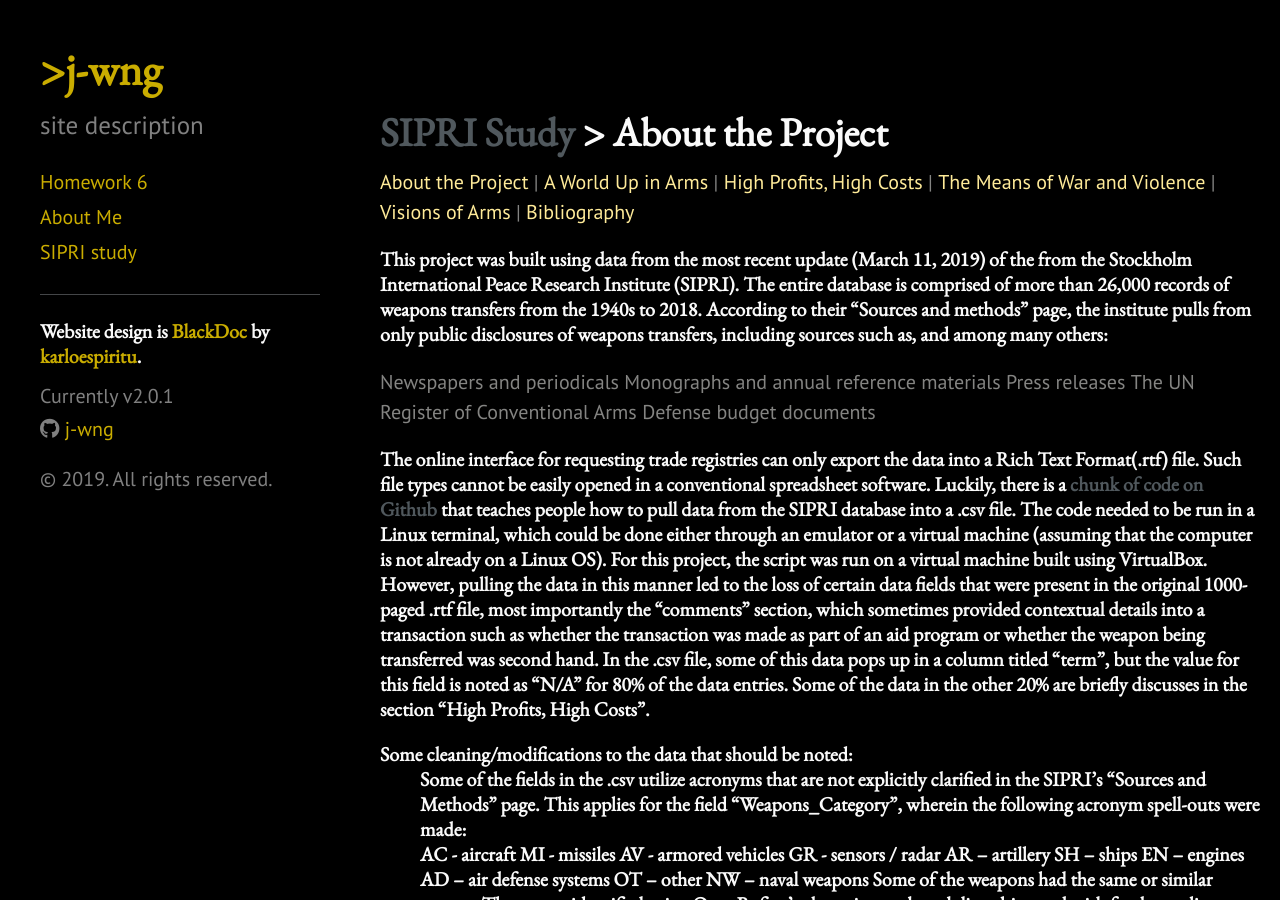
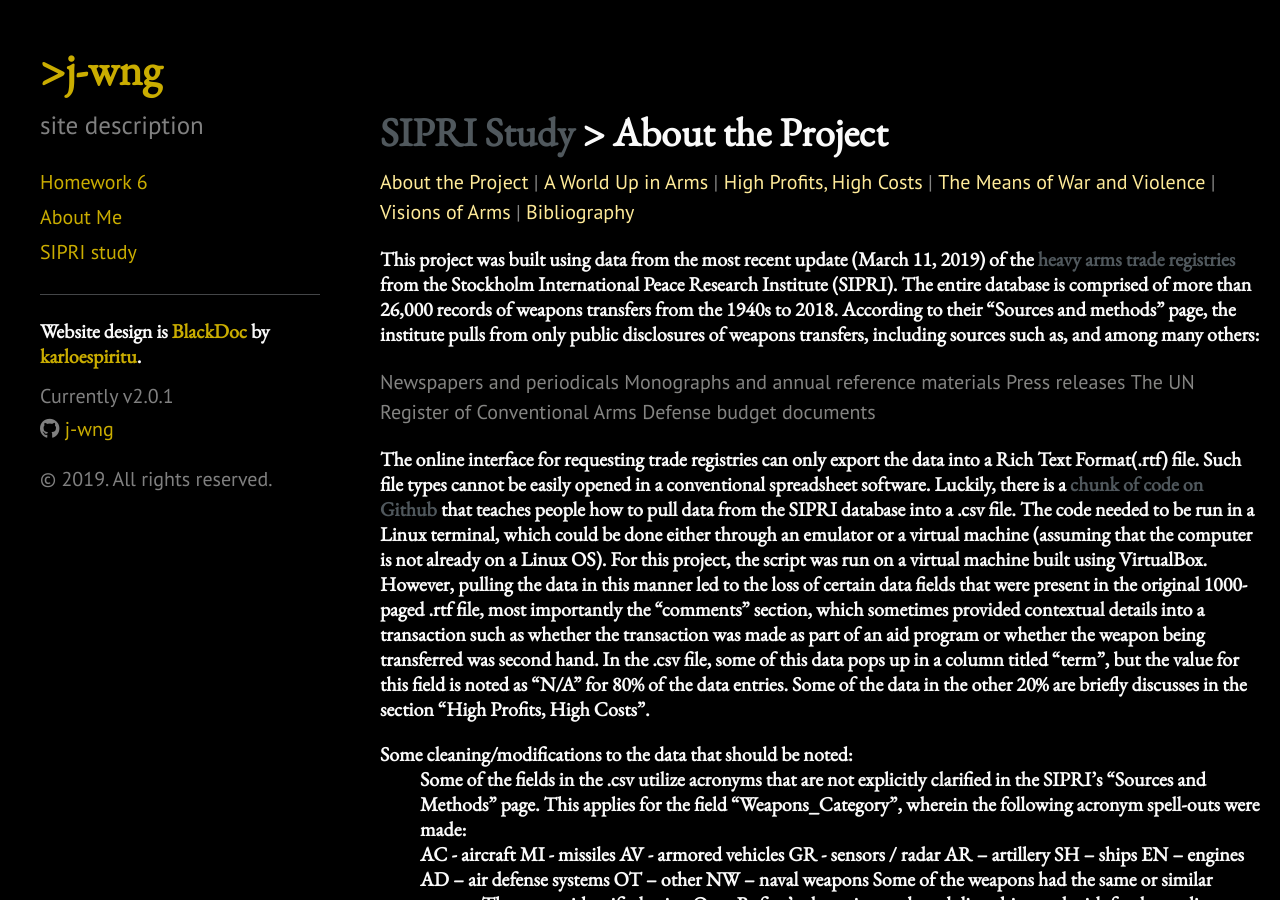
Before and after one commit to j-wng/j-wng.github.io, a Jekyll site: the page built from aboutproject.html, in a window 1280 px wide and 900 px high. Built offline with Jekyll 4.4.1, drawn with Linux system fonts in a browser that asks for light colours; nearby versions of some CDN libraries.

Commit message:
Update aboutproject.html

```diff
--- a/aboutproject.html
+++ b/aboutproject.html
@@ -38,11 +38,11 @@
 
 <p>
   <h5>
-This project was built using data from the most recent update (March 11, 2019) of the <heavy arms trade registries> from the Stockholm International Peace Research Institute (SIPRI). The entire database is comprised of more than 26,000 records of weapons transfers from the 1940s to 2018. According to their “Sources and methods” page, the institute pulls from only public disclosures of weapons transfers, including sources such as, and among many others:
+This project was built using data from the most recent update (March 11, 2019) of the <a href="https://www.sipri.org/databases/armstransfers">heavy arms trade registries</a> from the Stockholm International Peace Research Institute (SIPRI). The entire database is comprised of more than 26,000 records of weapons transfers from the 1940s to 2018. According to their “Sources and methods” page, the institute pulls from only public disclosures of weapons transfers, including sources such as, and among many others:
   </h5>
 </p>
 
-<u1>
+<u1 style="list-style-type:disc;">
   <li>Newspapers and periodicals</li>
   <li>Monographs and annual reference materials</li>
   <li>Press releases</li>
```
